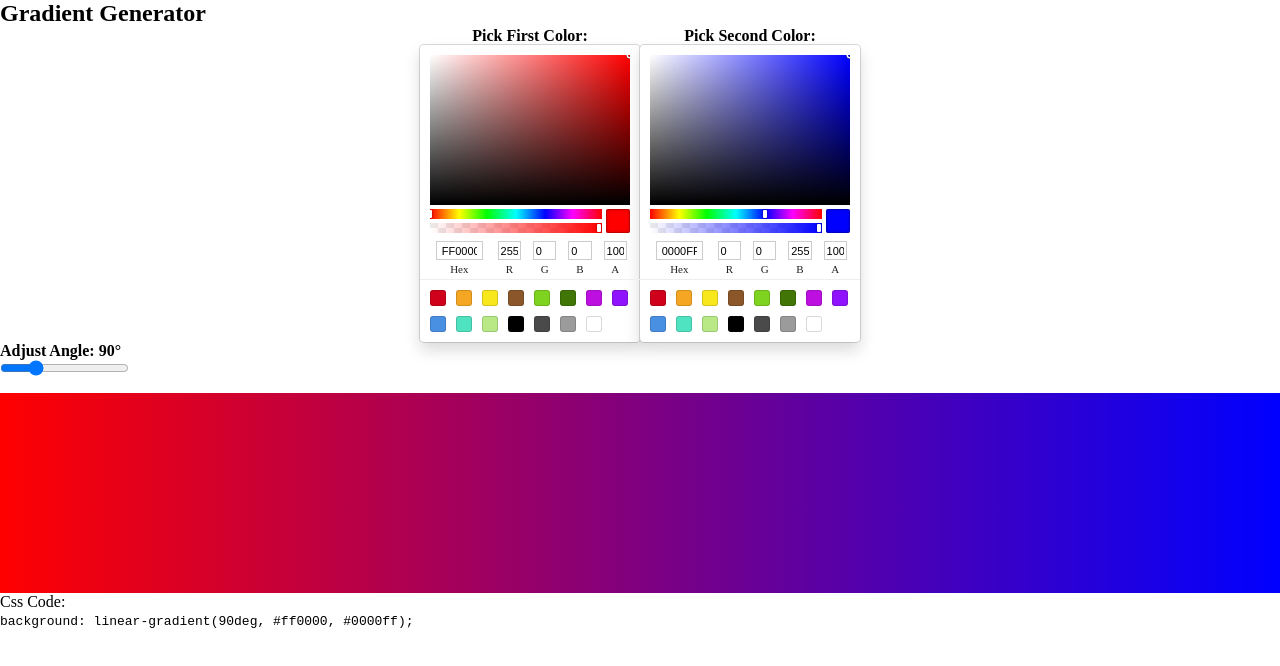
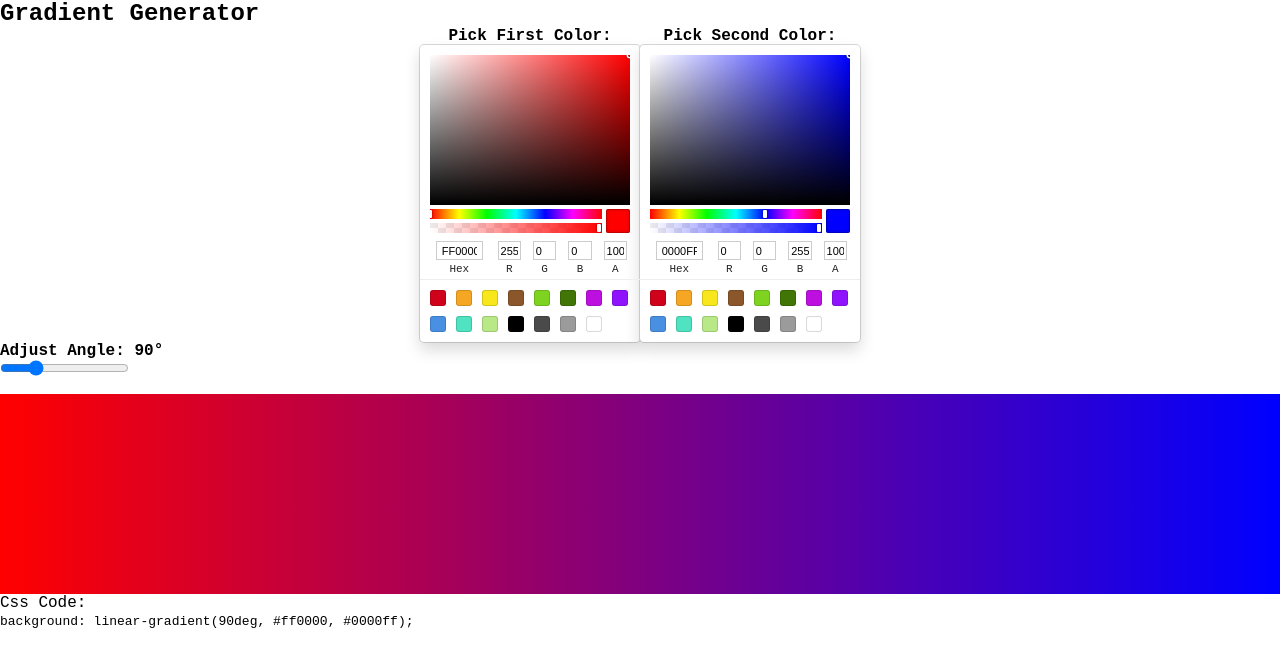
Before and after one commit to Espadv69/GradientMagic, a React (Vite) app: page / in a window 1280 px wide. Shown: the top 666 px of the page. Built offline with nearby package versions, Linux system fonts and the light colour scheme.

Commit message:
Add CSS variables for font and color scheme in global styles

```diff
--- a/src/index.css
+++ b/src/index.css
@@ -1,3 +1,8 @@
+:root {
+  color-scheme: light dark;
+  --font: 'Fira Code Variable', monospace;
+}
+
 *,
 *::after,
 *::before {
@@ -5,3 +10,7 @@
   padding: 0;
   box-sizing: border-box;
 }
+
+body {
+  font-family: var(--font);
+}
```
